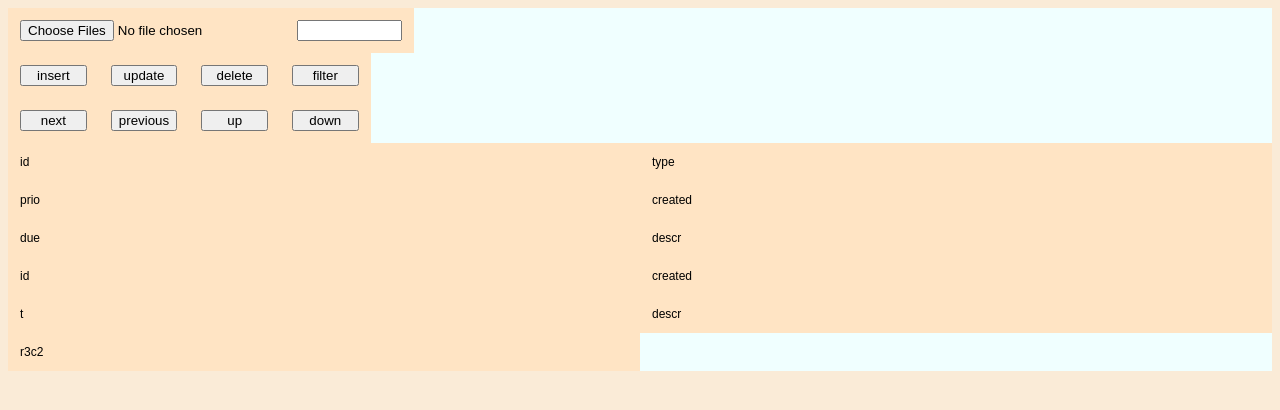
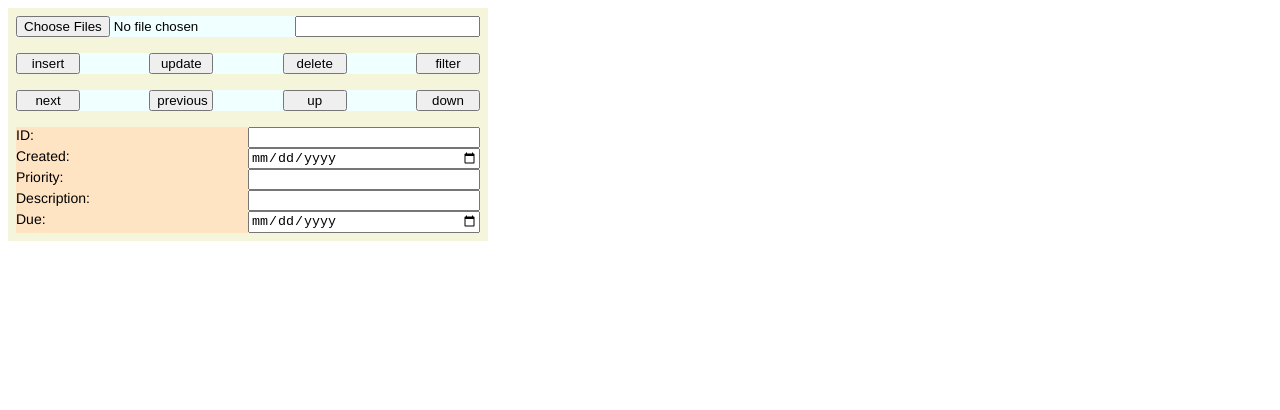
Before and after one commit to shanemcandrewai/projourdyn, a website: page pub/index.html in a window 1280 px wide. Drawn offline with Linux system fonts and the light colour scheme.

Commit message:
simpl containers

```diff
--- a/pub/index.html
+++ b/pub/index.html
@@ -9,56 +9,35 @@
   </head>
 
   <body>
-    <div class="row-file">
-      <div class="column">
+    <div class="ui">
+      <div class="row-file">
         <input id="uploadInput" type="file" multiple />
+        <input type="text" maxlength="80" />
       </div>
-      <div class="column">
-        <input type="text" size="10" maxlength="80" />
-      </div>
-    </div>
-    <div class="row-button">
-      <div class="column">
+      <div class="row-button">
         <button type="button">insert</button>
-      </div>
-      <div class="column">
         <button type="button">update</button>
-      </div>
-      <div class="column">
         <button type="button">delete</button>
-      </div>
-      <div class="column">
         <button type="button">filter</button>
       </div>
-    </div>
-    <div class="row-button">
-      <div class="column">
+      <div class="row-button">
         <button type="button">next</button>
-      </div>
-      <div class="column">
         <button type="button">previous</button>
-      </div>
-      <div class="column">
         <button type="button">up</button>
-      </div>
-      <div class="column">
         <button type="button">down</button>
       </div>
-    </div>
-    <div class="row">
-      <div class="column-label">id</div>
-      <div class="column-label">type</div>
-      <div class="column-label">prio</div>
-      <div class="column-label">created</div>
-      <div class="column-label">due</div>
-      <div class="column-label">descr</div>
-    </div>
-    <div class="row">
-      <div class="column-label">id</div>
-      <div class="column-label">created</div>
-      <div class="column-label">t</div>
-      <div class="column-label">descr</div>
-      <div class="column-label">r3c2</div>
+      <div class="record">
+        <label for="id">ID: </label>
+        <input id="id" type="number" max="99999" />
+        <label for="created">Created: </label>
+        <input id="created" type="date" />
+        <label for="priority">Priority: </label>
+        <input id="priority" type="number" maxlength="1" />
+        <label for="description">Description: </label>
+        <input id="description" type="text" maxlength="200" />
+        <label for="due">Due: </label>
+        <input id="due" type="date" />
+      </div>
     </div>
   </body>
 </html>
--- a/pub/main.css
+++ b/pub/main.css
@@ -1,32 +1,26 @@
-body {
-  font: 12px sans-serif;
-  background: antiquewhite;
+.ui {
+  font: 0.875rem Helvetica, Arial, sans-serif;
+  display: flex;
+  flex-direction: column;
+  max-width: 30rem;
+  background-color: beige;
 }
 
 button {
-  width: 5em;
+  width: 4rem;
 }
 
-.row,
 .row-file,
 .row-button {
-  background: azure;
+  background-color: azure;
   display: flex;
+  justify-content: space-between;
+  margin: 0.5rem;
 }
 
-.row-file {
-}
-
-.row-button {
-  grid-template-columns: repeat(4, 1fr);
-}
-
-.row {
+.record {
   display: grid;
   grid-template-columns: repeat(2, 1fr);
+  margin: 0.5rem;
+  background-color: bisque;
 }
-.column,
-.column-label {
-  padding: 1em;
-  background: bisque;
-}
```
